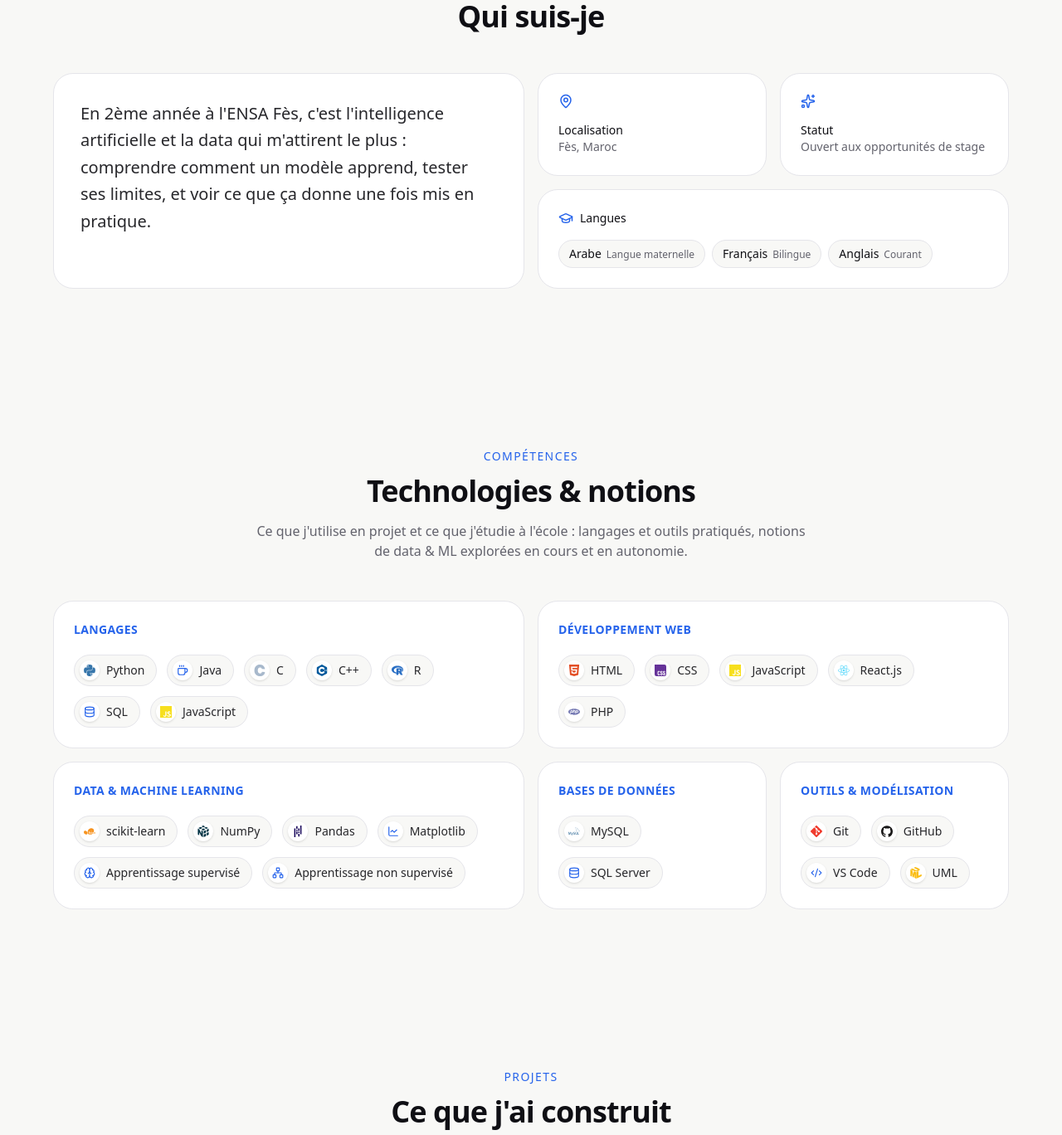
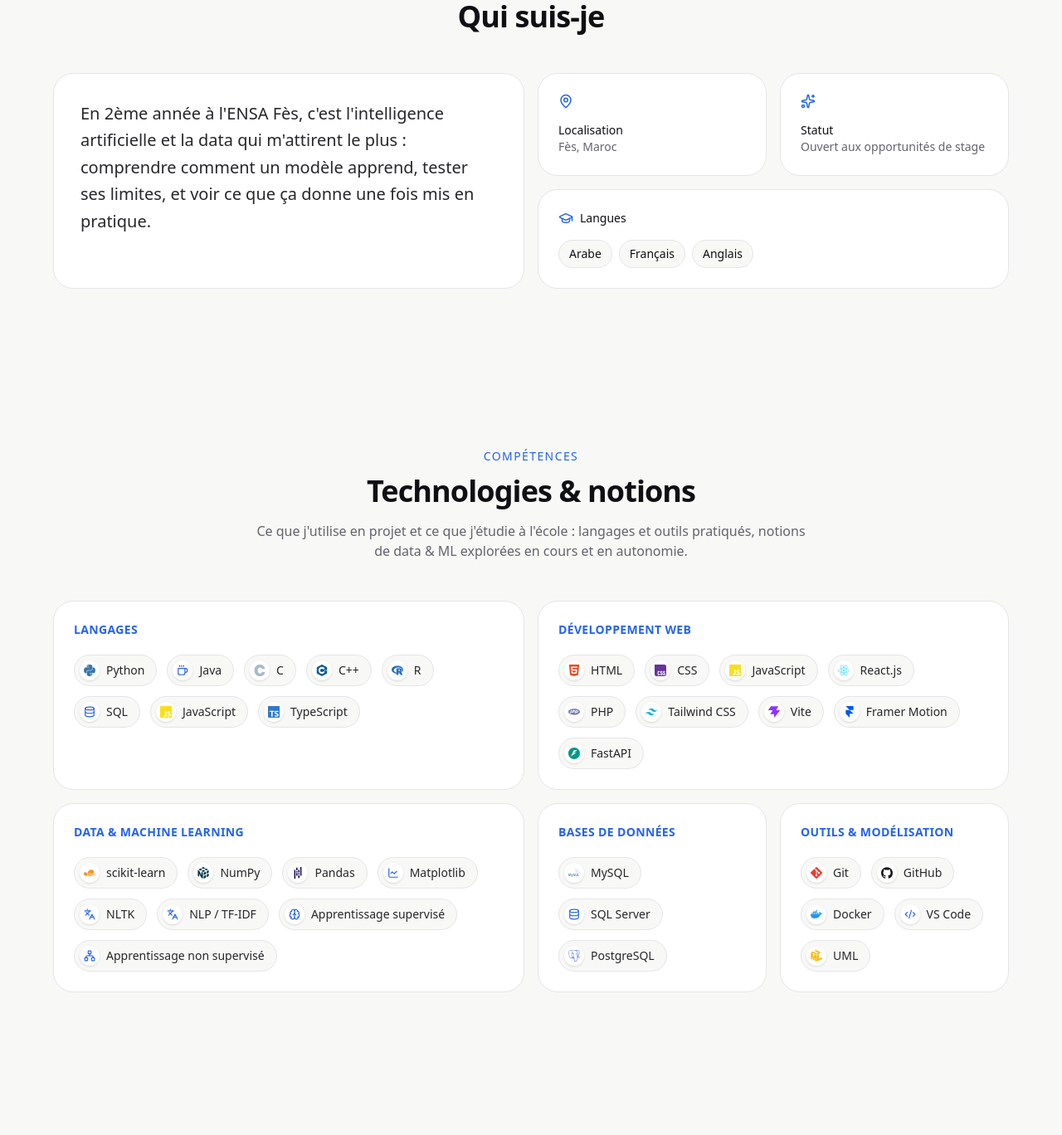
Before and after one commit to x-khalid-x/MyPortfolio, a React (Vite) app: page / in a window 1280 px wide. Shown: the part 937-2305 px from the top of the page at 83% size. Built offline with nearby package versions, Linux system fonts and the light colour scheme.

Commit message:
fix(profile): align portfolio languages and skills

```diff
--- a/src/components/sections/About.tsx
+++ b/src/components/sections/About.tsx
@@ -62,7 +62,6 @@ export function About() {
                   className="rounded-full border border-card-border bg-background px-3 py-1.5 text-sm"
                 >
                   {lang.name}
-                  <span className="ml-1.5 text-xs text-muted">{lang.level}</span>
                 </span>
               ))}
             </div>
--- a/src/components/ui/TechIcon.tsx
+++ b/src/components/ui/TechIcon.tsx
@@ -3,6 +3,9 @@ import {
   siC,
   siCplusplus,
   siCss,
+  siDocker,
+  siFastapi,
+  siFramer,
   siGit,
   siGithub,
   siHtml5,
@@ -11,13 +14,17 @@ import {
   siNumpy,
   siPandas,
   siPhp,
+  siPostgresql,
   siPython,
   siR,
   siReact,
   siScikitlearn,
+  siTailwindcss,
+  siTypescript,
   siUml,
+  siVite,
 } from "simple-icons";
-import { Brain, Code2, Coffee, Database, LineChart, Network } from "lucide-react";
+import { Brain, Code2, Coffee, Database, Languages, LineChart, Network } from "lucide-react";
 
 type SimpleIconData = { title: string; path: string; hex: string };
 
@@ -38,6 +45,13 @@ const BRAND_ICONS: Record<string, SimpleIconData> = {
   C: siC,
   "C++": siCplusplus,
   UML: siUml,
+  TypeScript: siTypescript,
+  "Tailwind CSS": siTailwindcss,
+  Vite: siVite,
+  "Framer Motion": siFramer,
+  FastAPI: siFastapi,
+  PostgreSQL: siPostgresql,
+  Docker: siDocker,
 };
 
 const FALLBACK_ICONS: Record<string, ComponentType<{ size?: number; className?: string }>> = {
@@ -45,6 +59,8 @@ const FALLBACK_ICONS: Record<string, ComponentType<{ size?: number; className?:
   SQL: Database,
   "SQL Server": Database,
   Matplotlib: LineChart,
+  NLTK: Languages,
+  "NLP / TF-IDF": Languages,
   "VS Code": Code2,
   "Apprentissage supervisé": Brain,
   "Apprentissage non supervisé": Network,
--- a/src/data/content.ts
+++ b/src/data/content.ts
@@ -18,9 +18,9 @@ export const links = {
 };
 
 export const languages = [
-  { name: "Arabe", level: "Langue maternelle" },
-  { name: "Français", level: "Bilingue" },
-  { name: "Anglais", level: "Courant" },
+  { name: "Arabe" },
+  { name: "Français" },
+  { name: "Anglais" },
 ];
 
 export type SkillCategory = {
@@ -31,11 +31,11 @@ export type SkillCategory = {
 export const skillCategories: SkillCategory[] = [
   {
     title: "Langages",
-    skills: ["Python", "Java", "C", "C++", "R", "SQL", "JavaScript"],
+    skills: ["Python", "Java", "C", "C++", "R", "SQL", "JavaScript", "TypeScript"],
   },
   {
     title: "Développement Web",
-    skills: ["HTML", "CSS", "JavaScript", "React.js", "PHP"],
+    skills: ["HTML", "CSS", "JavaScript", "React.js", "PHP", "Tailwind CSS", "Vite", "Framer Motion", "FastAPI"],
   },
   {
     title: "Data & Machine Learning",
@@ -44,17 +44,19 @@ export const skillCategories: SkillCategory[] = [
       "NumPy",
       "Pandas",
       "Matplotlib",
+      "NLTK",
+      "NLP / TF-IDF",
       "Apprentissage supervisé",
       "Apprentissage non supervisé",
     ],
   },
   {
     title: "Bases de données",
-    skills: ["MySQL", "SQL Server"],
+    skills: ["MySQL", "SQL Server", "PostgreSQL"],
   },
   {
     title: "Outils & Modélisation",
-    skills: ["Git", "GitHub", "VS Code", "UML"],
+    skills: ["Git", "GitHub", "Docker", "VS Code", "UML"],
   },
 ];
 
```
